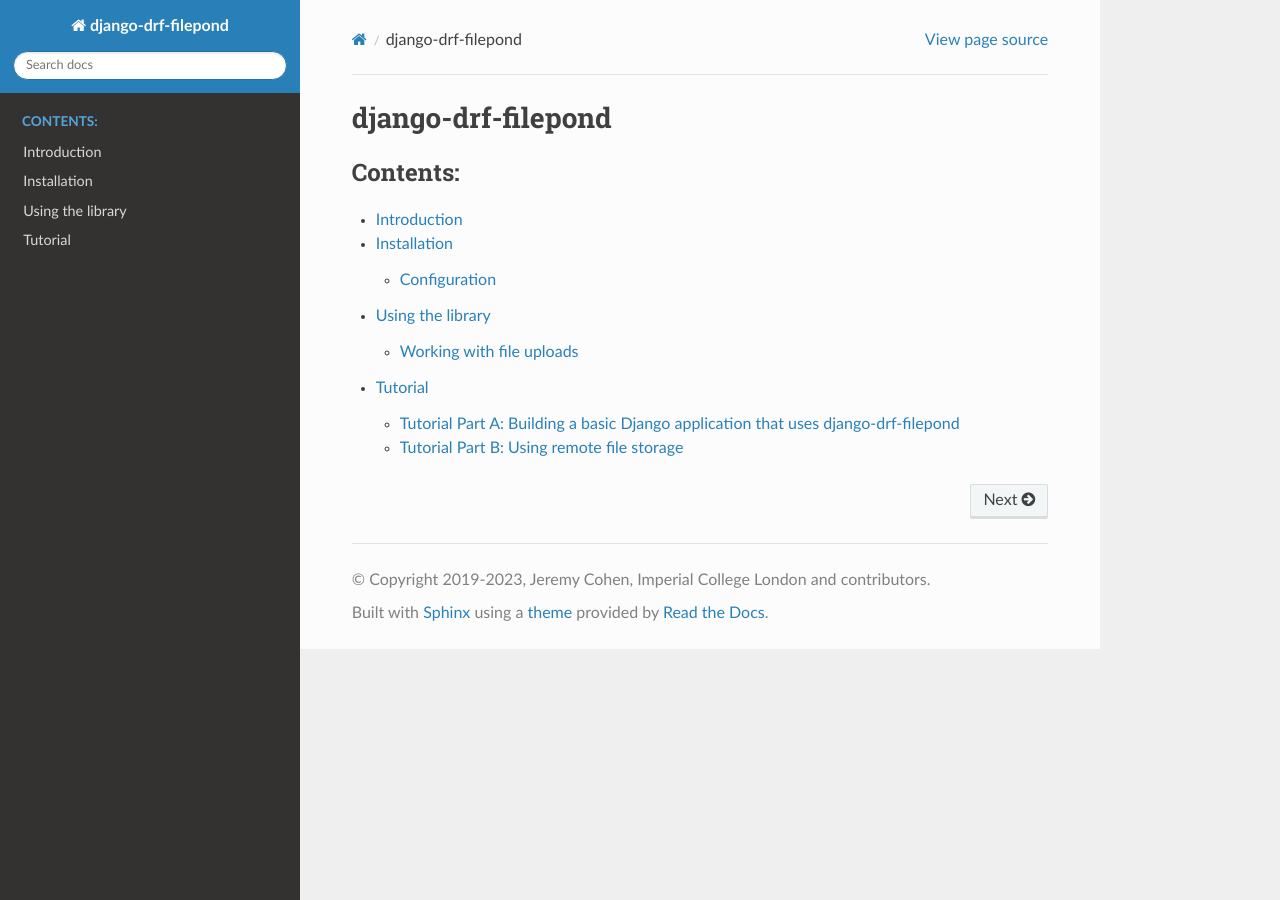
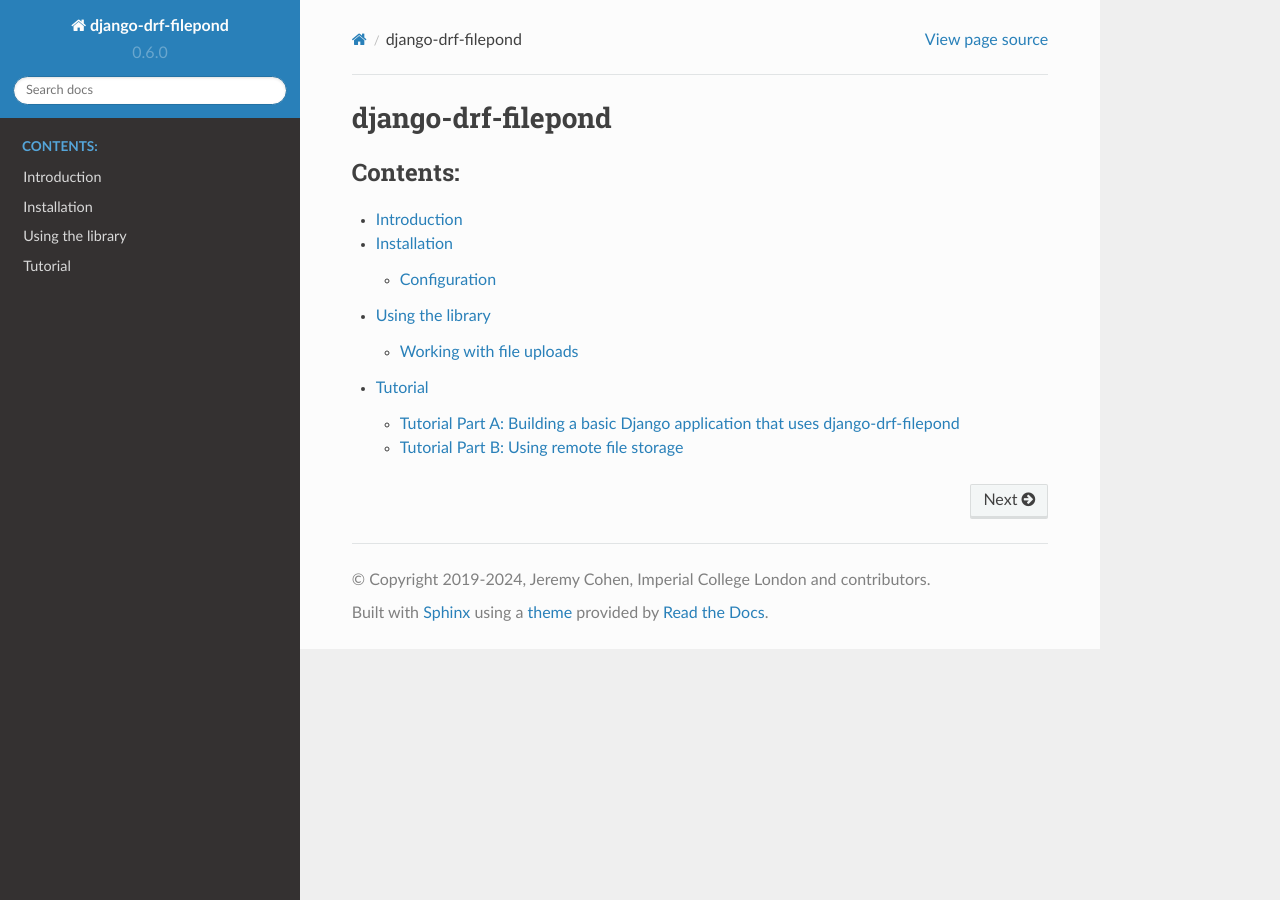
Before and after one commit to ImperialCollegeLondon/django-drf-filepond, a Sphinx documentation site: the page built from docs/index.rst, in a window 1280 px wide. Built offline with Sphinx 7.4.7 and the Read the Docs theme 2.0.0, drawn with Linux system fonts in a browser that asks for light colours.

```diff
--- a/docs/conf.py
+++ b/docs/conf.py
@@ -20,13 +20,13 @@
 # -- Project information -----------------------------------------------------
 
 project = 'django-drf-filepond'
-copyright = '2019-2023, Jeremy Cohen, Imperial College London and contributors'
+copyright = '2019-2024, Jeremy Cohen, Imperial College London and contributors'
 author = 'Jeremy Cohen and contributors'
 
 # The short X.Y version
-version = ''
+version = '0.6.0'
 # The full version, including alpha/beta/rc tags
-release = ''
+release = '0.6.0'
 
 
 # -- General configuration ---------------------------------------------------
```
